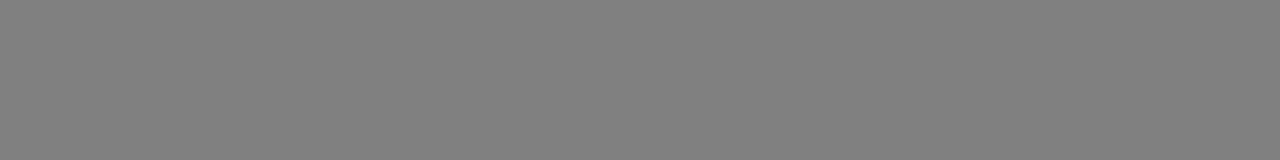
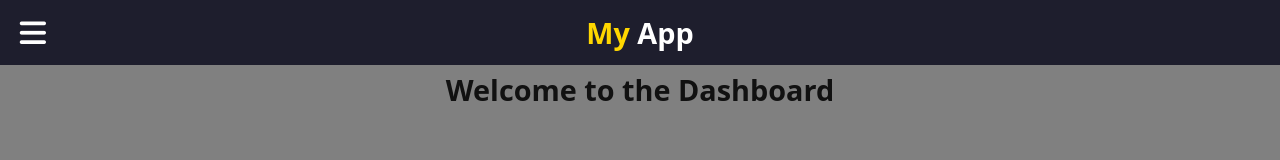
Before and after one commit to markocira42-cmd/elevvo-sidebar, a plain HTML site: page index.html in a window 1280 px wide. Drawn offline with Linux system fonts and the light colour scheme.

Commit message:
Wrote the script to add a toggle feature to the button to toggle the sidebar.

```diff
--- a/index.html
+++ b/index.html
@@ -11,12 +11,22 @@
     <script src="script.js" defer></script>
 </head>
 <body>
+
+    <header>
+        <button id="sidebar-toggle-open" class="sidebar-button">
+            <i class="fas fa-bars"></i>
+        </button>
+        <h1 id="logo"><span class="highlight">My</span> App</h1>
+    </header>
+
+
     <nav id="sidebar">
 
         <section class="sidebar-header">
-            <h1 id="logo"><span class="highlight">My</span> Brand</h1>
-            <button id="sidebar-toggle">
-                <i class="fas fa-bars icon"></i>
+            <h1 id="logo"><span class="highlight">My</span> App</h1>
+
+            <button id="sidebar-toggle-close" class="sidebar-button">
+                <i class="fas fa-xmark icon"></i>
             </button>
         </section>
         <section class="sidebar-links">
@@ -46,7 +56,9 @@
 
     </nav>
 
-    <main></main>
+    <main>
+        <h1>Welcome to the Dashboard</h1>
+    </main>
 
 </body>
 </html>
--- a/script.js
+++ b/script.js
@@ -0,0 +1,33 @@
+const header = document.querySelector('header');
+const sideBar = document.querySelector('#sidebar');
+const sidebarToggleOpen = document.querySelector(
+  '#sidebar-toggle-open'
+);
+const sidebarToggleClose = document.querySelector(
+  '#sidebar-toggle-close'
+);
+const main = document.querySelector('main');
+
+const toggleSideBar = () => {
+  sidebarToggleOpen.addEventListener('click', (event) => {
+    event.stopPropagation();
+    sideBar.classList.toggle('open');
+  });
+
+  sidebarToggleClose.addEventListener('click', (event) => {
+    event.stopPropagation();
+    sideBar.classList.toggle('open');
+  });
+
+  header.addEventListener('click', (e) => {
+    e.stopImmediatePropagation();
+    sideBar.classList.remove('open');
+  });
+
+  main.addEventListener('click', (e) => {
+    e.stopImmediatePropagation();
+    sideBar.classList.remove('open');
+  });
+};
+
+toggleSideBar();
--- a/style.css
+++ b/style.css
@@ -8,8 +8,45 @@
 
 body{
     background-color: grey;
-    font-family: Ariel, Arial, Helvetica, sans-serif;
+    font-family: system-ui, -apple-system, BlinkMacSystemFont, 'Segoe UI', Roboto, Oxygen, Ubuntu, Cantarell, 'Open Sans', 'Helvetica Neue', sans-serif;
     font-size: 0.9rem;
+    color: #111;
+}
+
+/* HEADER */
+
+header{
+    background-color: #1e1e2d;
+    color: #fff;
+    display: flex;
+    align-items: center;
+    justify-content: center;
+    min-height: 50px;
+    position: fixed;
+    width: 100%;
+    top: 0;
+}
+
+ header .sidebar-button{
+    position: fixed;
+    top: 8px;
+    left: 8px;
+}
+
+/* SIDEBAR-BUTTON */
+
+.sidebar-button{
+    background: none;
+    border: none;
+    color: #fff;
+    font-size: 24px;
+    cursor: pointer;
+    padding: 4px;
+    border-radius: 5px;
+}
+
+.sidebar-button:hover{
+    background-color: #161621;
 }
 
 /* SIDEBAR */
@@ -45,19 +82,6 @@ body{
     color:gold;
 }
 
-#sidebar-toggle{
-    background: none;
-    border: none;
-    color: #fff;
-    font-size: 24px;
-    cursor: pointer;
-    padding: 4px;
-    border-radius: 5px;
-}
-
-#sidebar-toggle:hover{
-    background-color: #161621;
-}
 
 
 /* SIDEBAR-LINKS */
@@ -85,9 +109,38 @@ body{
     border-radius: 10px;
 }
 
+/* MAIN */
 
+main{
+    width: 90%;
+    margin: auto;
+    overflow: hidden;
+    margin-top: 70px;
+    min-height: 100vh;
+}
+
+main h1{
+    text-align: center;
+}
 
 
 @media(min-width: 768px){
     /* FOR DESKTOP */
+
+    header{
+        min-height: 65px;
+    }
+
+    header .sidebar-button{
+        top: 13px;
+        left: 10px;
+    }
+
+    .sidebar-button{
+        font-size: 30px;
+    }
+
+    main{
+        width: 80%;
+    }
 }
```
